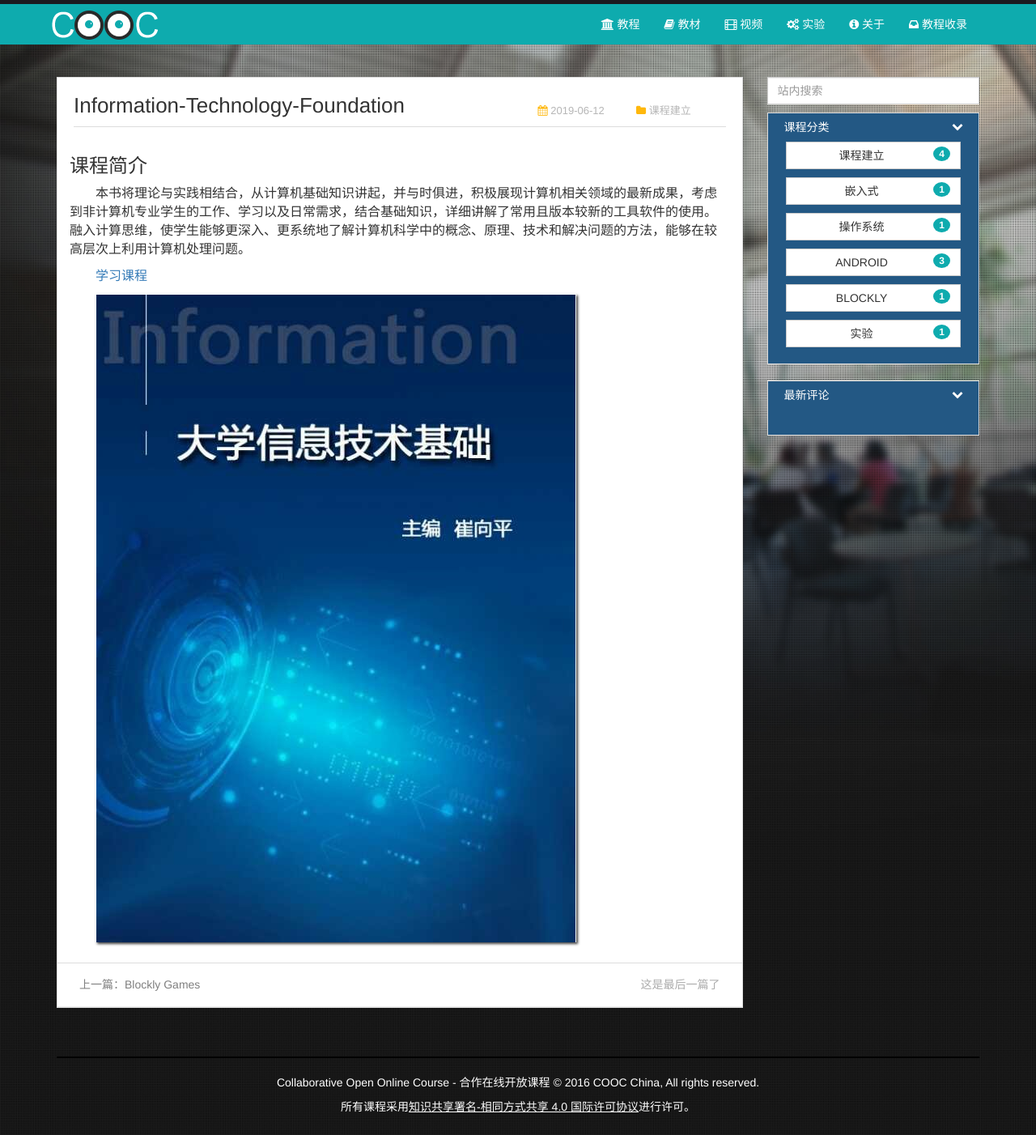
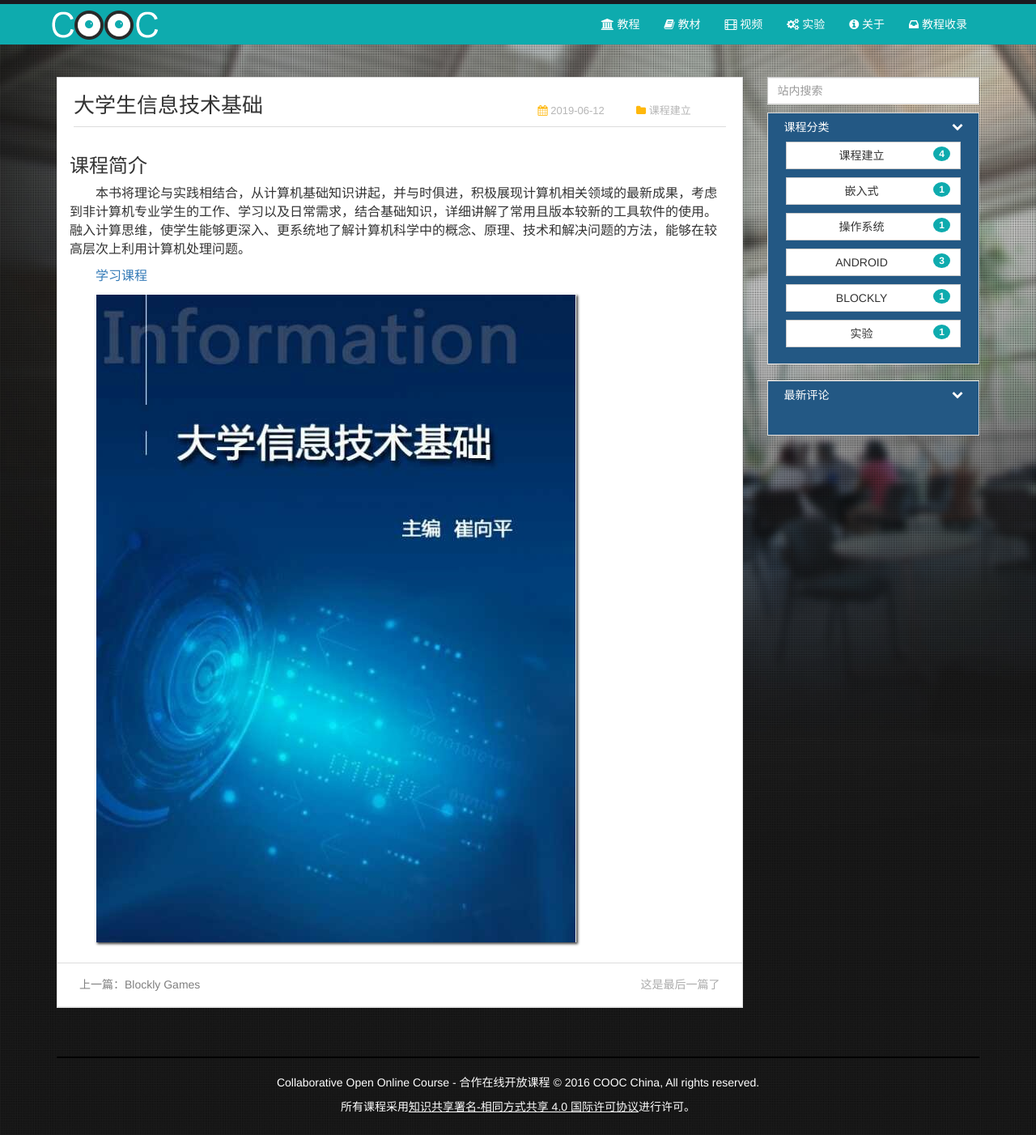
Before and after one commit to COOC-China/cooc-china.github.io, a Jekyll site: the page built from _posts/2019-6-12-Information-Technology-Foundation.md, in a window 1280 px wide. Shown: the whole page at 81% size. Built offline with Jekyll 4.4.1, drawn with Linux system fonts in a browser that asks for light colours; comment, search, counter and statistics services are not loaded.

Commit message:
Update 2019-6-12-Information-Technology-Foundation.md

```diff
--- a/_posts/2019-6-12-Information-Technology-Foundation.md
+++ b/_posts/2019-6-12-Information-Technology-Foundation.md
@@ -1,6 +1,6 @@
 ---
 layout: post
-title:  "Information-Technology-Foundation"
+title:  "大学生信息技术基础"
 date:   2019-06-12 19:05:36 +0800
 categories: ['课程建立']
 ---
```
